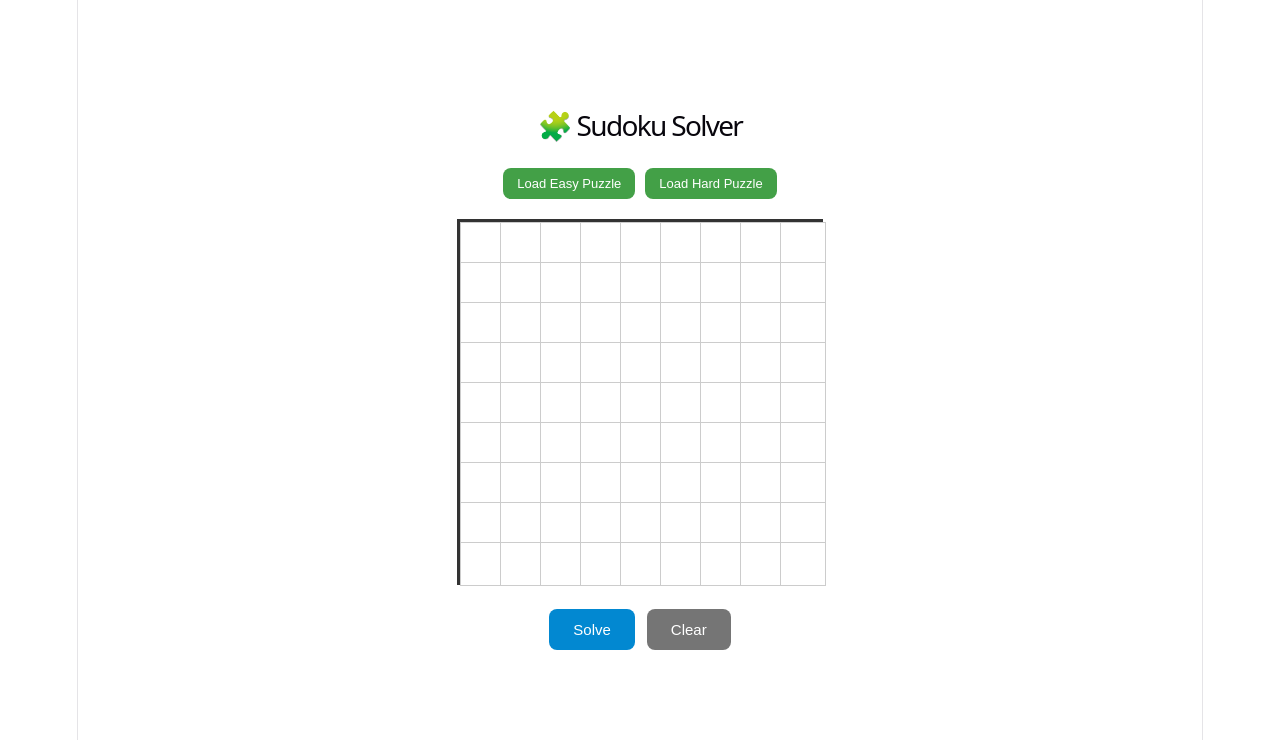
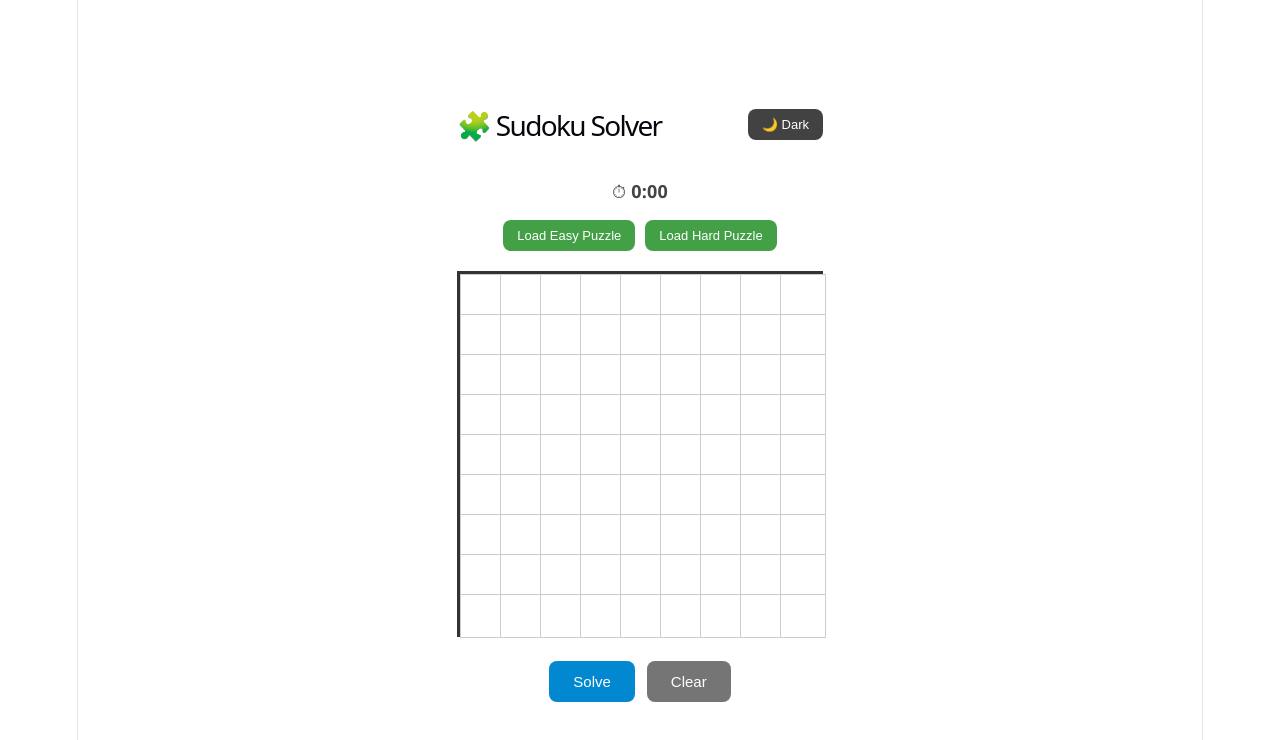
Before and after one commit to sroyamie/sudoku-solver, a React app in the folder frontend/: page / in a window 1280 px wide. Shown: the top 740 px of the page. Built offline with nearby package versions, Linux system fonts and the light colour scheme; the HTML template or start-up script is replaced by a standard one.

Commit message:
Add Batch 1: Timer, Dark Mode, Sound Effects, Confetti

```diff
--- a/frontend/package.json
+++ b/frontend/package.json
@@ -10,6 +10,7 @@
     "preview": "vite preview"
   },
   "dependencies": {
+    "canvas-confetti": "^1.9.4",
     "react": "^19.2.7",
     "react-dom": "^19.2.7"
   },
--- a/frontend/src/App.css
+++ b/frontend/src/App.css
@@ -99,3 +99,57 @@ button:disabled {
 .preset-btn:hover {
   background-color: #388e3c;
 }
+
+.top-bar {
+  display: flex;
+  justify-content: space-between;
+  align-items: center;
+  margin-bottom: 10px;
+}
+
+.dark-toggle {
+  padding: 8px 14px;
+  font-size: 13px;
+  border: none;
+  border-radius: 8px;
+  background-color: #424242;
+  color: white;
+  cursor: pointer;
+}
+
+.timer-display {
+  text-align: center;
+  font-size: 18px;
+  font-weight: 600;
+  margin-bottom: 16px;
+  color: #444;
+}
+
+.app.dark {
+  background-color: #121212;
+  color: #eee;
+  border-radius: 12px;
+  padding-bottom: 20px;
+}
+
+.app.dark .cell {
+  background-color: #1e1e1e;
+  color: #eee;
+  border-color: #444;
+}
+
+.app.dark .border-right {
+  border-right-color: #888;
+}
+
+.app.dark .border-bottom {
+  border-bottom-color: #888;
+}
+
+.app.dark .timer-display {
+  color: #ccc;
+}
+
+.app.dark .grid {
+  border-color: #888;
+}
--- a/frontend/src/App.jsx
+++ b/frontend/src/App.jsx
@@ -1,4 +1,5 @@
-import { useState } from 'react';
+import { useState, useEffect } from 'react';
+import confetti from 'canvas-confetti';
 import './App.css';
 
 const API_URL = '';
@@ -29,13 +30,64 @@ const PRESET_PUZZLES = {
   ],
 };
 
+// Simple beep sounds using Web Audio API (no external sound files needed)
+const playSound = (type) => {
+  try {
+    const ctx = new (window.AudioContext || window.webkitAudioContext)();
+    const oscillator = ctx.createOscillator();
+    const gainNode = ctx.createGain();
+    oscillator.connect(gainNode);
+    gainNode.connect(ctx.destination);
+
+    if (type === 'success') {
+      oscillator.frequency.value = 880;
+      gainNode.gain.setValueAtTime(0.2, ctx.currentTime);
+      oscillator.start();
+      oscillator.frequency.exponentialRampToValueAtTime(1760, ctx.currentTime + 0.15);
+      gainNode.gain.exponentialRampToValueAtTime(0.001, ctx.currentTime + 0.3);
+      oscillator.stop(ctx.currentTime + 0.3);
+    } else if (type === 'error') {
+      oscillator.frequency.value = 200;
+      gainNode.gain.setValueAtTime(0.2, ctx.currentTime);
+      oscillator.start();
+      gainNode.gain.exponentialRampToValueAtTime(0.001, ctx.currentTime + 0.2);
+      oscillator.stop(ctx.currentTime + 0.2);
+    }
+  } catch (e) {
+    console.error('Sound playback failed:', e);
+  }
+};
+
 function App() {
   const [board, setBoard] = useState(EMPTY_BOARD);
   const [loading, setLoading] = useState(false);
   const [error, setError] = useState('');
+  const [seconds, setSeconds] = useState(0);
+  const [timerRunning, setTimerRunning] = useState(false);
+  const [darkMode, setDarkMode] = useState(false);
+
+  useEffect(() => {
+    let interval;
+    if (timerRunning) {
+      interval = setInterval(() => {
+        setSeconds((prev) => prev + 1);
+      }, 1000);
+    }
+    return () => clearInterval(interval);
+  }, [timerRunning]);
+
+  const formatTime = (totalSeconds) => {
+    const mins = Math.floor(totalSeconds / 60);
+    const secs = totalSeconds % 60;
+    return `${mins}:${secs.toString().padStart(2, '0')}`;
+  };
 
   const handleCellChange = (row, col, value) => {
     if (value !== '' && !/^[1-9]$/.test(value)) return;
+
+    if (!timerRunning && value !== '') {
+      setTimerRunning(true);
+    }
 
     const newBoard = board.map((r) => [...r]);
     newBoard[row][col] = value === '' ? 0 : parseInt(value);
@@ -56,11 +108,20 @@ function App() {
 
       if (data.solved) {
         setBoard(data.board);
+        setTimerRunning(false);
+        playSound('success');
+        confetti({
+          particleCount: 150,
+          spread: 70,
+          origin: { y: 0.6 },
+        });
       } else {
         setError(data.error || 'No solution exists for this puzzle');
+        playSound('error');
       }
     } catch (err) {
       setError('Could not connect to the server');
+      playSound('error');
     } finally {
       setLoading(false);
     }
@@ -69,16 +130,27 @@ function App() {
   const clearBoard = () => {
     setBoard(EMPTY_BOARD);
     setError('');
+    setSeconds(0);
+    setTimerRunning(false);
   };
 
   const loadPreset = (difficulty) => {
     setBoard(PRESET_PUZZLES[difficulty].map((row) => [...row]));
     setError('');
+    setSeconds(0);
+    setTimerRunning(true);
   };
 
   return (
-    <div className="app">
-      <h1>🧩 Sudoku Solver</h1>
+    <div className={`app ${darkMode ? 'dark' : ''}`}>
+      <div className="top-bar">
+        <h1>🧩 Sudoku Solver</h1>
+        <button className="dark-toggle" onClick={() => setDarkMode(!darkMode)}>
+          {darkMode ? '☀️ Light' : '🌙 Dark'}
+        </button>
+      </div>
+
+      <div className="timer-display">⏱ {formatTime(seconds)}</div>
 
       <div className="presets">
         <button className="preset-btn" onClick={() => loadPreset('easy')}>
```
Also changed, not shown: 2 other files (tests, documents, lock files or other folders).
